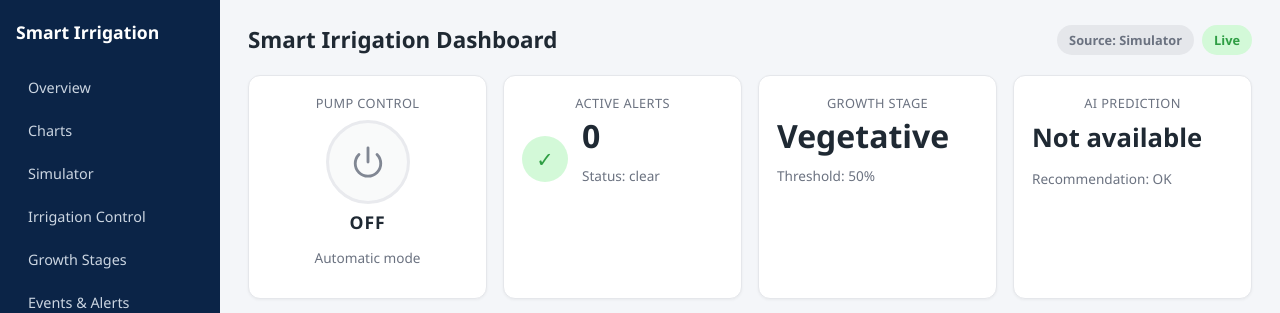
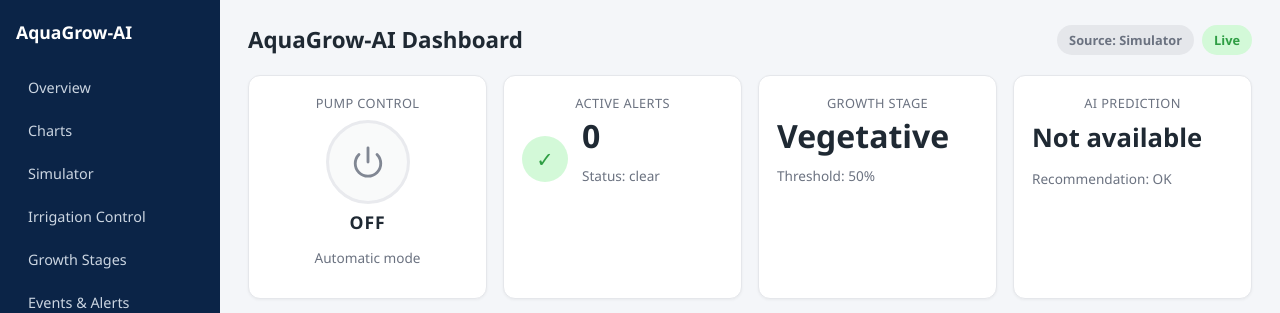
Before and after one commit to obrey743/AquaGrow-AI, a Flask app: page / in a window 1280 px wide. Shown: the top 313 px of the page. Run offline with Flask 3, Linux system fonts and the light colour scheme; data comes from the database, SQL or seed files in the repository; data that the repository does not hold is empty.

```diff
--- a/app.py
+++ b/app.py
@@ -1,5 +1,5 @@
 """
-Smart Irrigation System - Flask Backend (Stage 1-6)
+AquaGrow-AI - Flask Backend (Stage 1-6)
 
 Stage 1: Flask server, SQLite database, basic dashboard.
 Stage 2: background simulator thread generating sensor readings.
@@ -33,7 +33,7 @@ DATABASE = "database.db"
 # How often (seconds) the simulator generates a new reading
 SIMULATOR_INTERVAL_SECONDS = 5
 
-# In-memory simulator state. A school-project-scale Flask app runs as a
+# In-memory simulator state. A small-scale Flask app runs as a
 # single process, so plain module-level variables are enough - no need
 # for a real message queue or task runner.
 current_scenario = "normal"
--- a/static/script.js
+++ b/static/script.js
@@ -1,4 +1,4 @@
-// Smart Irrigation Dashboard - frontend logic (Stage 1-6)
+// AquaGrow-AI Dashboard - frontend logic (Stage 1-6)
 //
 // Polls the Flask API every few seconds to keep the dashboard current
 // (sensor cards, gauges, charts, alerts, events), and sends control
--- a/static/style.css
+++ b/static/style.css
@@ -1,4 +1,4 @@
-/* Smart Irrigation Dashboard - styling */
+/* AquaGrow-AI Dashboard - styling */
 
 :root {
     --bg: #f4f6f9;
--- a/templates/index.html
+++ b/templates/index.html
@@ -2,7 +2,7 @@
 <html lang="en">
 <head>
     <meta charset="UTF-8">
-    <title>Smart Irrigation Dashboard</title>
+    <title>AquaGrow-AI Dashboard</title>
     <link rel="stylesheet" href="{{ url_for('static', filename='style.css') }}">
     <script src="https://cdn.jsdelivr.net/npm/chart.js@4.4.4/dist/chart.umd.min.js"></script>
 </head>
@@ -12,7 +12,7 @@
 
         <!-- Sidebar -->
         <aside class="sidebar">
-            <div class="brand"><span>Smart Irrigation</span></div>
+            <div class="brand"><span>AquaGrow-AI</span></div>
             <nav class="nav">
                 <a href="#overview">Overview</a>
                 <a href="#charts">Charts</a>
@@ -28,7 +28,7 @@
         <main class="content">
 
             <header class="topbar">
-                <h1 id="overview">Smart Irrigation Dashboard</h1>
+                <h1 id="overview">AquaGrow-AI Dashboard</h1>
                 <div class="topbar-badges">
                     <span id="data-source-badge" class="badge badge-waiting">Source: --</span>
                     <span id="connection-status" class="badge badge-waiting">Waiting for data...</span>
```
Also changed, not shown: HOW_IT_WORKS.md (+1 -1 lines), WINDOWS_SETUP.md (+3 -3 lines), README.md.
